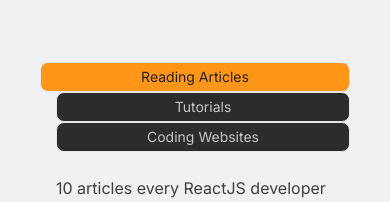
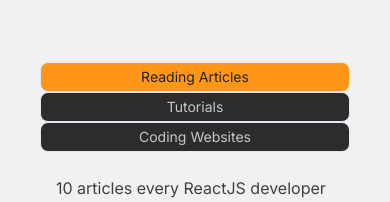
Before and after one commit to OppedRawen/IVC-Computer-Science, a React (Create React App) app: page /resources in a window 390 px wide. Shown: the part 206-408 px from the top of the page. Built offline with nearby package versions, Linux system fonts and the light colour scheme.

Commit message:
fixed resources tabs size not being equal on phone

```diff
--- a/src/pages/Resources.jsx
+++ b/src/pages/Resources.jsx
@@ -44,12 +44,12 @@ function Tab() {
 
     return (
         <div className="w-full md:w-4/5 mt-6 text-p-light dark:text-p-dark">
-            <div className="mb-4 space-x-4 grid grid-cols-1 md:space-x-0 md:grid md:grid-cols-3">
+            <div className="mb-4 gap-x-4 grid grid-cols-1 md:space-x-0 md:grid md:grid-cols-3">
                 {buttonsList.map((tabButton, idx) => (
                     <button
                         key={idx + 1}
                         onClick={() => toggleTab(idx + 1)}
-                        className={`py-1 px-2 md:py-2 md:px-4 text-sm md:text-lg border rounded-lg transition-colors duration-200 ease-in-out
+                        className={`py-1 px-2 md:py-2 whitespace-nowrap md:px-4 text-sm md:text-lg border rounded-lg transition-colors duration-200 ease-in-out
                         ${tabState === idx + 1 ? 'bg-[#ff9617] text-[#212121]' : 'bg-[#2a2c2e] text-p-dark '}`}
                     >
                         {tabButton}
```
